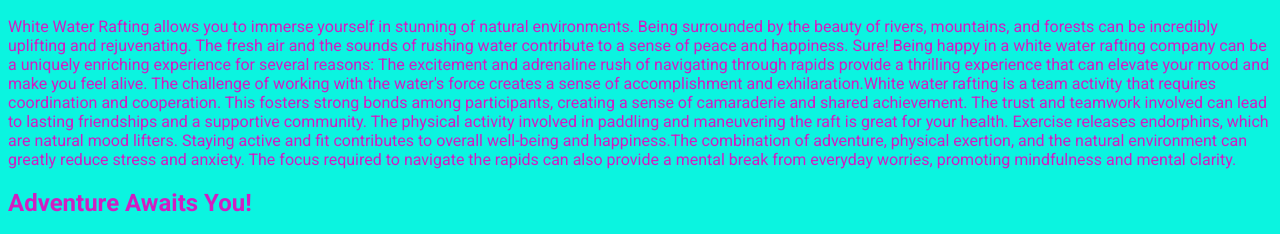
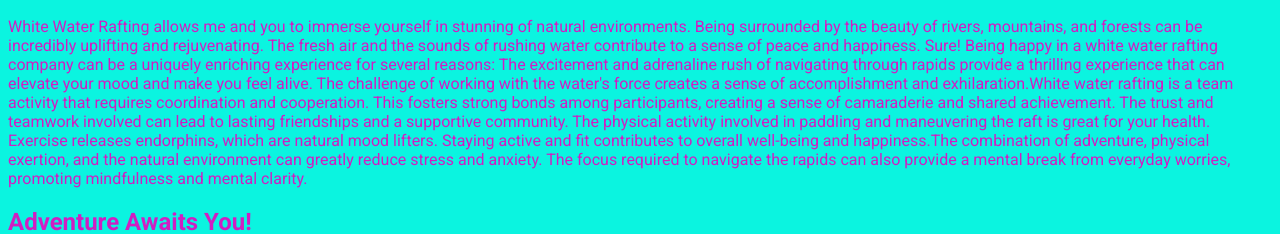
Before and after one commit to dann-j-dan/Lubangakene-Daniel, a plain HTML site: page wwr/about.html in a window 1280 px wide. Shown: the part 137-371 px from the top of the page. Drawn offline with Linux system fonts and the light colour scheme.

Commit message:
week03 assignment

```diff
--- a/wwr/about.html
+++ b/wwr/about.html
@@ -28,7 +28,7 @@
     </div>
     <section>
       <h2>History</h2>
-      <p>White Water Rafting allows you to immerse yourself in stunning of natural environments. Being surrounded by the beauty of rivers, mountains, and forests can be incredibly uplifting and rejuvenating.
+      <p>White Water Rafting allows me and you to immerse yourself in stunning of natural environments. Being surrounded by the beauty of rivers, mountains, and forests can be incredibly uplifting and rejuvenating.
         The fresh air and the sounds of rushing water contribute to a sense of peace and happiness. Sure! Being happy in a white water rafting company can be a uniquely enriching experience for several reasons:
         The excitement and adrenaline rush of navigating through rapids provide a thrilling experience that can elevate your mood and make you feel alive. The challenge of working with the water's force creates
          a sense of accomplishment and exhilaration.White water rafting is a team activity that requires coordination and cooperation. This fosters strong bonds among participants, creating a sense of camaraderie and shared achievement.
```
